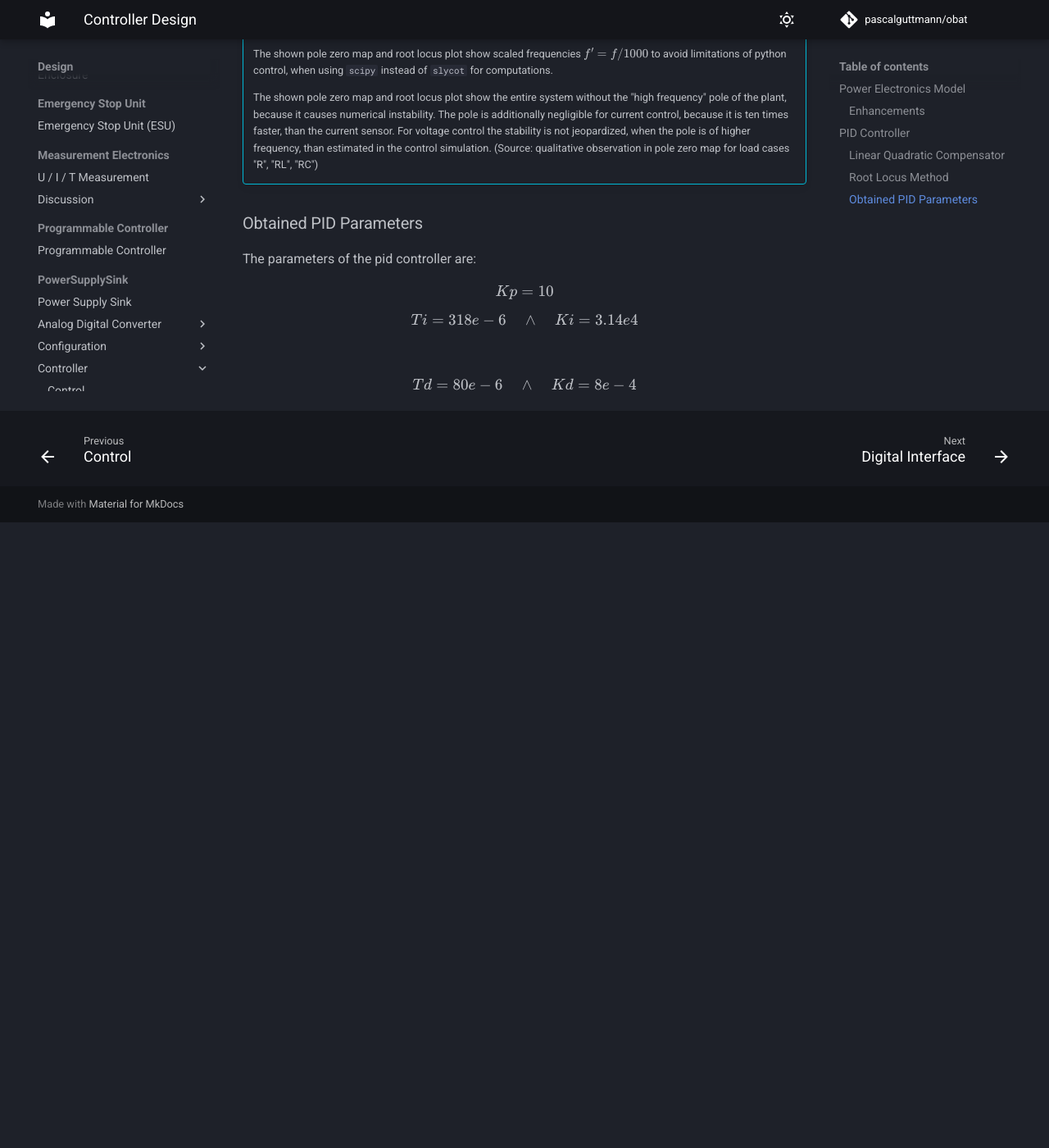
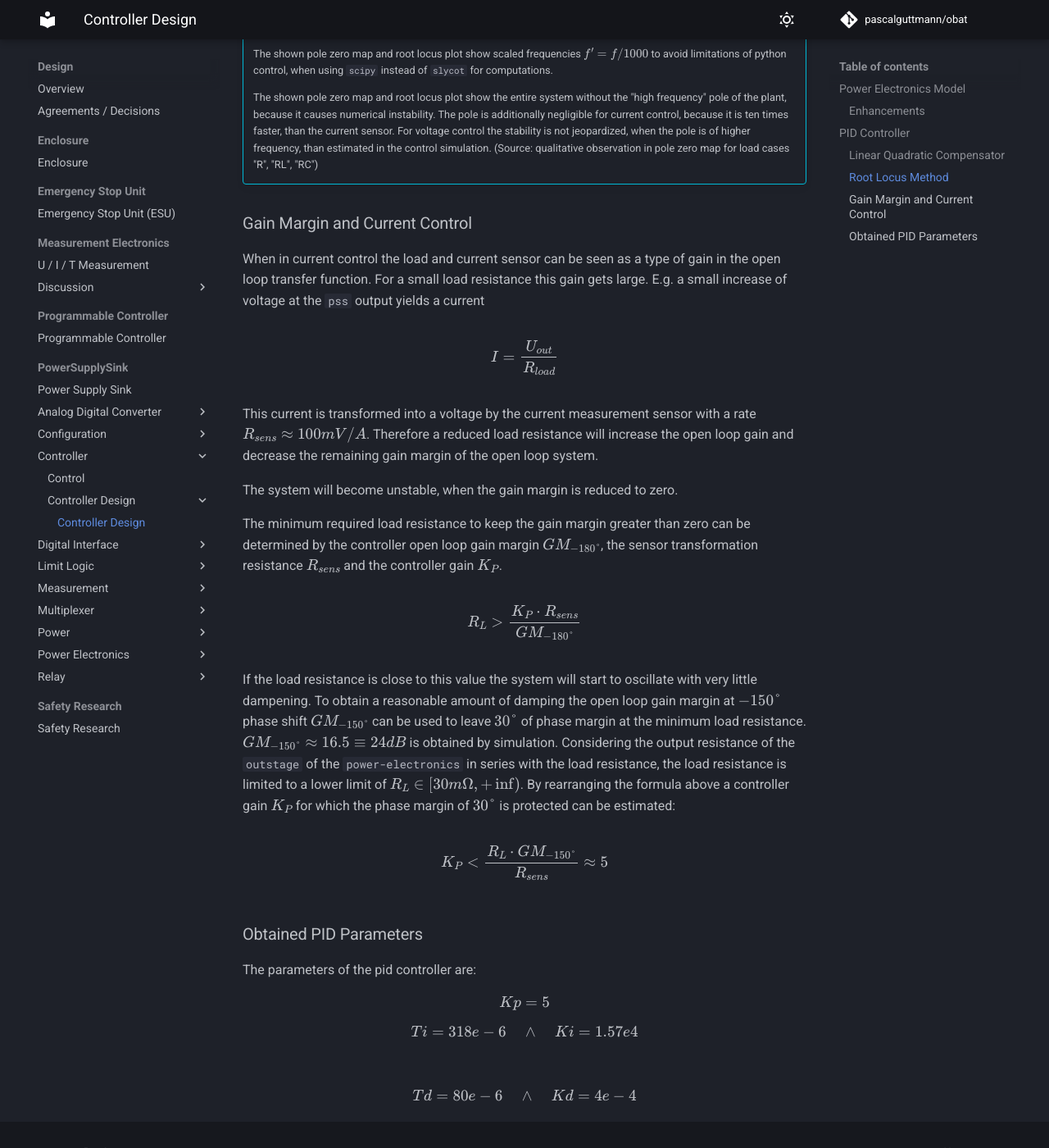
Before and after one commit to pascalguttmann/obat, an MkDocs documentation site: the page built from docs/design/pss/control/controller-design/controller-design.md, in a window 1280 px wide and 1400 px high, scrolled down 3564 px. Shown: the whole window at 82% size. Built offline with MkDocs 1.6.1 and Material for MkDocs 9.7.7, drawn with Linux system fonts in a browser that asks for light colours; comment, search, counter and statistics services are not loaded; before the commit the page ends 4201 px from its top, so only the background shows below that.

Commit message:
fix controller maximum K_P for short circuit current stability

```diff
--- a/docs/design/pss/control/controller-design/controller-design.md
+++ b/docs/design/pss/control/controller-design/controller-design.md
@@ -118,9 +118,43 @@
     estimated in the control simulation. (Source: qualitative observation in
     pole zero map for load cases "R", "RL", "RC")
 
+### Gain Margin and Current Control
+
+When in current control the load and current sensor can be seen as a type of
+gain in the open loop transfer function. For a small load resistance this gain
+gets large. E.g. a small increase of voltage at the `pss` output yields a
+current
+
+$$ I = \frac{U_{out}}{R_{load}} $$
+
+This current is transformed into a voltage by the current measurement sensor
+with a rate $R_{sens} \approx 100 mV / A$. Therefore a reduced load resistance
+will increase the open loop gain and decrease the remaining gain margin of the
+open loop system.
+
+The system will become unstable, when the gain margin is reduced to zero.
+
+The minimum required load resistance to keep the gain margin greater than zero
+can be determined by the controller open loop gain margin $GM_{-180°}$, the
+sensor transformation resistance $R_{sens}$ and the controller gain $K_P$.
+
+$$ R_L > \frac{K_P \cdot R_{sens}}{GM_{-180°}} $$
+
+If the load resistance is close to this value the system will start to
+oscillate with very little dampening. To obtain a reasonable amount of damping
+the open loop gain margin at $-150°$ phase shift $GM_{-150°}$ can be used to
+leave $30°$ of phase margin at the minimum load resistance. $GM_{-150°} \approx
+16.5 \equiv 24 dB$ is obtained by simulation. Considering the output
+resistance of the `outstage` of the `power-electronics` in series with the load
+resistance, the load resistance is limited to a lower limit of $R_L \in
+[30m\Omega, +\inf)$. By rearranging the formula above a controller gain $K_P$
+for which the phase margin of $30°$ is protected can be estimated:
+
+$$ K_P < \frac{R_L \cdot GM_{-150°}}{R_{sens}} \approx 5 $$
+
 ### Obtained PID Parameters
 
 The parameters of the pid controller are:
-$$ Kp = 10 $$
-$$ Ti = 318e-6 \quad \wedge \quad Ki = 3.14e4 $$
-$$ Td = 80e-6 \quad \wedge \quad Kd = 8e-4 $$
+$$ Kp = 5 $$
+$$ Ti = 318e-6 \quad \wedge \quad Ki = 1.57e4 $$
+$$ Td = 80e-6 \quad \wedge \quad Kd = 4e-4 $$
--- a/docs/design/pss/control/controller-design/rlocus_pid.py
+++ b/docs/design/pss/control/controller-design/rlocus_pid.py
@@ -32,7 +32,7 @@
 
 zero = [-2 * np.pi * 1e3 / scale, -2 * np.pi * 1e3 / scale]
 neutralGain = -1 / np.sum(zero)
-pid = ct.zpk([zero[0], zero[1]], [0], 10 * neutralGain) * bwLimitPole * bwLimitPole
+pid = ct.zpk([zero[0], zero[1]], [0], 5 * neutralGain) * bwLimitPole * bwLimitPole
 
 outerCircuitOmega = 2 * np.pi * 500
 outerCircuitOmegaScaled = outerCircuitOmega / scale
```
Also changed, not shown: docs/design/pss/control/control.md (+3 -3 lines), 1 other file.
